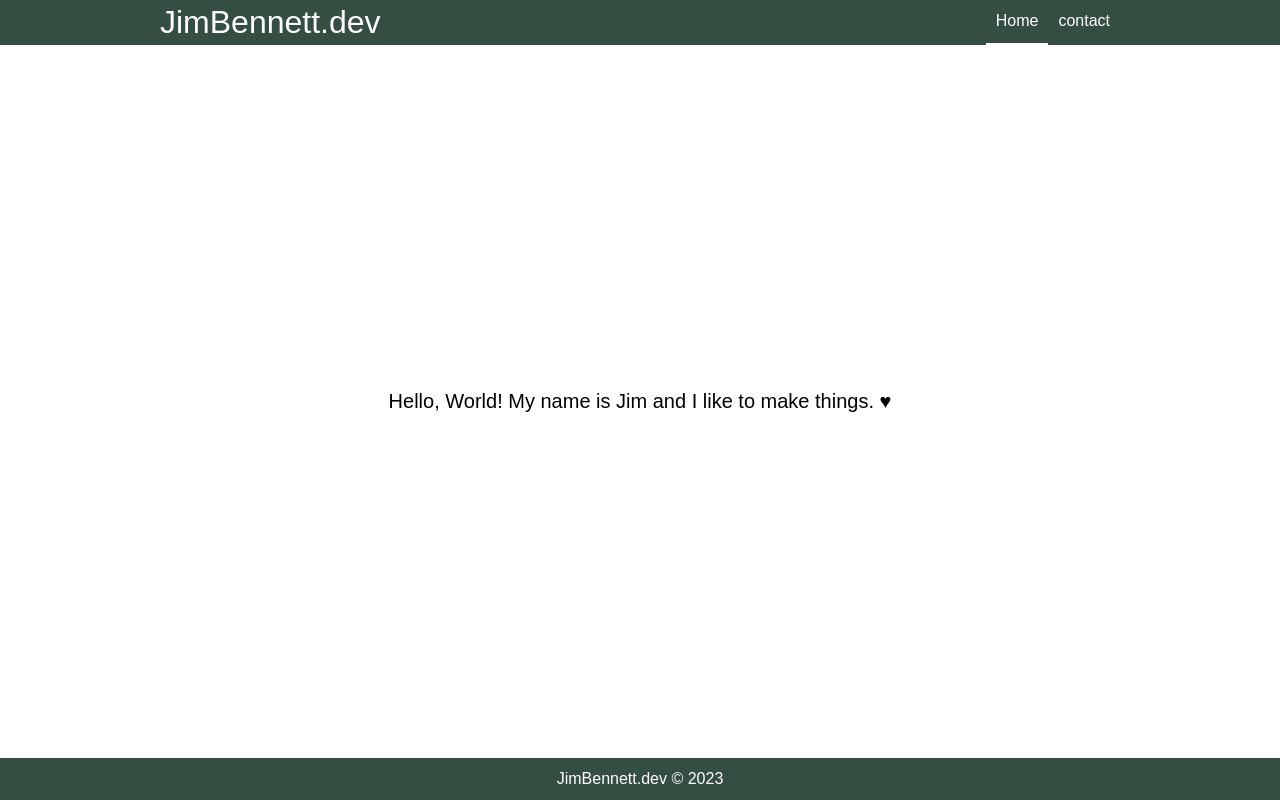
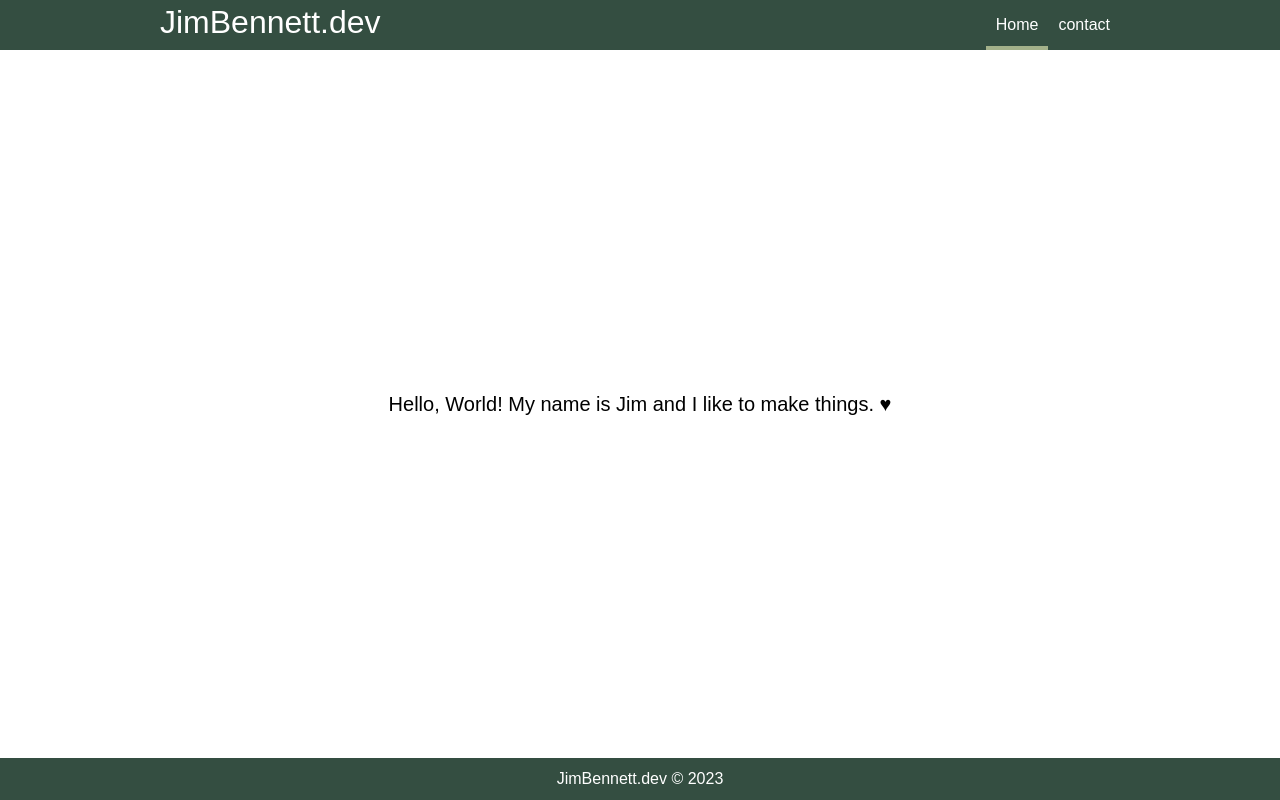
Before and after one commit to resonantdoghouse/jimbennett.dev, a React (Vite) app: page / in a window 1280 px wide. Built offline with nearby package versions, Linux system fonts and the light colour scheme.

Commit message:
add accent color

```diff
--- a/src/components/AppHeader/AppHeader.scss
+++ b/src/components/AppHeader/AppHeader.scss
@@ -25,12 +25,13 @@
     color: var(--color-light);
     padding: 0.625rem;
     text-decoration: none;
-    border-bottom: 2px solid transparent;
+    border-top: 4px solid transparent;
+    border-bottom: 4px solid transparent;
     &:hover {
-      border-bottom: 2px solid var(--color-light);
+      border-bottom: 4px solid var(--color-primary--accent);
     }
     &--active {
-      border-bottom: 2px solid var(--color-light);
+      border-bottom: 4px solid var(--color-primary--accent);
     }
   }
 }
--- a/src/index.scss
+++ b/src/index.scss
@@ -6,6 +6,7 @@
 
 :root {
   --color-primary: #344e41;
+  --color-primary--accent: #a3b18a;
   --color-secondary: #0077b6;
   --color-dark: #000;
   --color-light: #fff;
```
